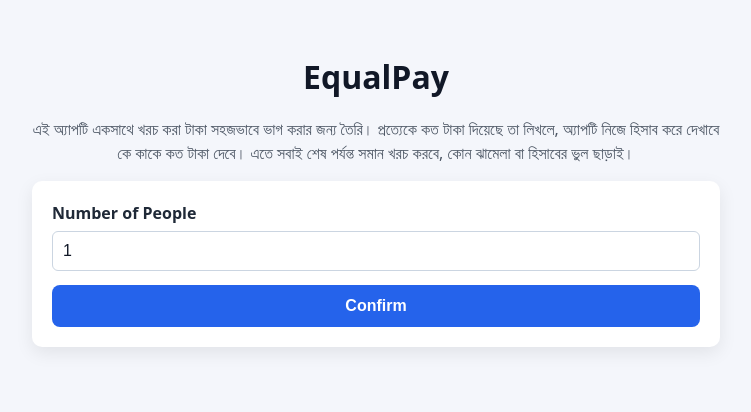
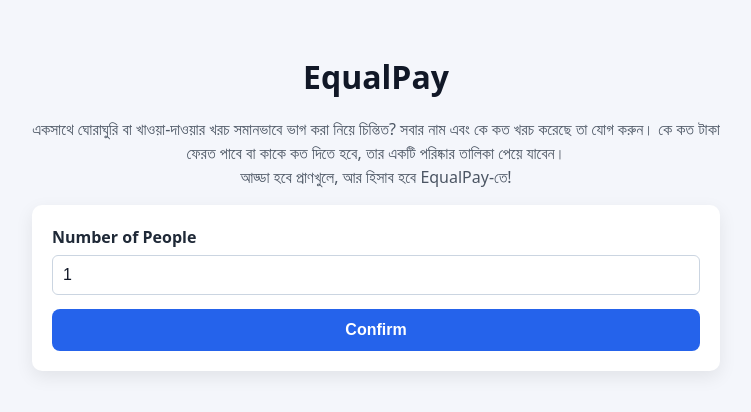
Before and after one commit to Hydra1536/React-EqualPay-App, a React (Vite) app: page / in a window 1280 px wide. Shown: the top 412 px of the page, without its empty margins (264-1015 px from the left). Built offline with nearby package versions, Linux system fonts and the light colour scheme.

Commit message:
Update App.jsx

```diff
--- a/src/App.jsx
+++ b/src/App.jsx
@@ -54,9 +54,9 @@ export default function App() {
   return (
     <div className="container">
       <h1>EqualPay</h1>
-      <p>এই অ্যাপটি একসাথে খরচ করা টাকা সহজভাবে ভাগ করার জন্য তৈরি।
-প্রত্যেকে কত টাকা দিয়েছে তা লিখলে, অ্যাপটি নিজে হিসাব করে দেখাবে কে কাকে কত টাকা দেবে।
-এতে সবাই শেষ পর্যন্ত সমান খরচ করবে, কোন ঝামেলা বা হিসাবের ভুল ছাড়াই।</p>
+      <p>একসাথে ঘোরাঘুরি বা খাওয়া-দাওয়ার খরচ সমানভাবে ভাগ করা নিয়ে চিন্তিত? সবার নাম এবং কে কত খরচ করেছে তা যোগ করুন। কে কত টাকা ফেরত পাবে বা কাকে কত দিতে হবে, তার একটি পরিষ্কার তালিকা পেয়ে যাবেন।
+<br></br>
+আড্ডা হবে প্রাণখুলে, আর হিসাব হবে EqualPay-তে!</p>
 
       <div className="card">
         <label>Number of People</label>
```
